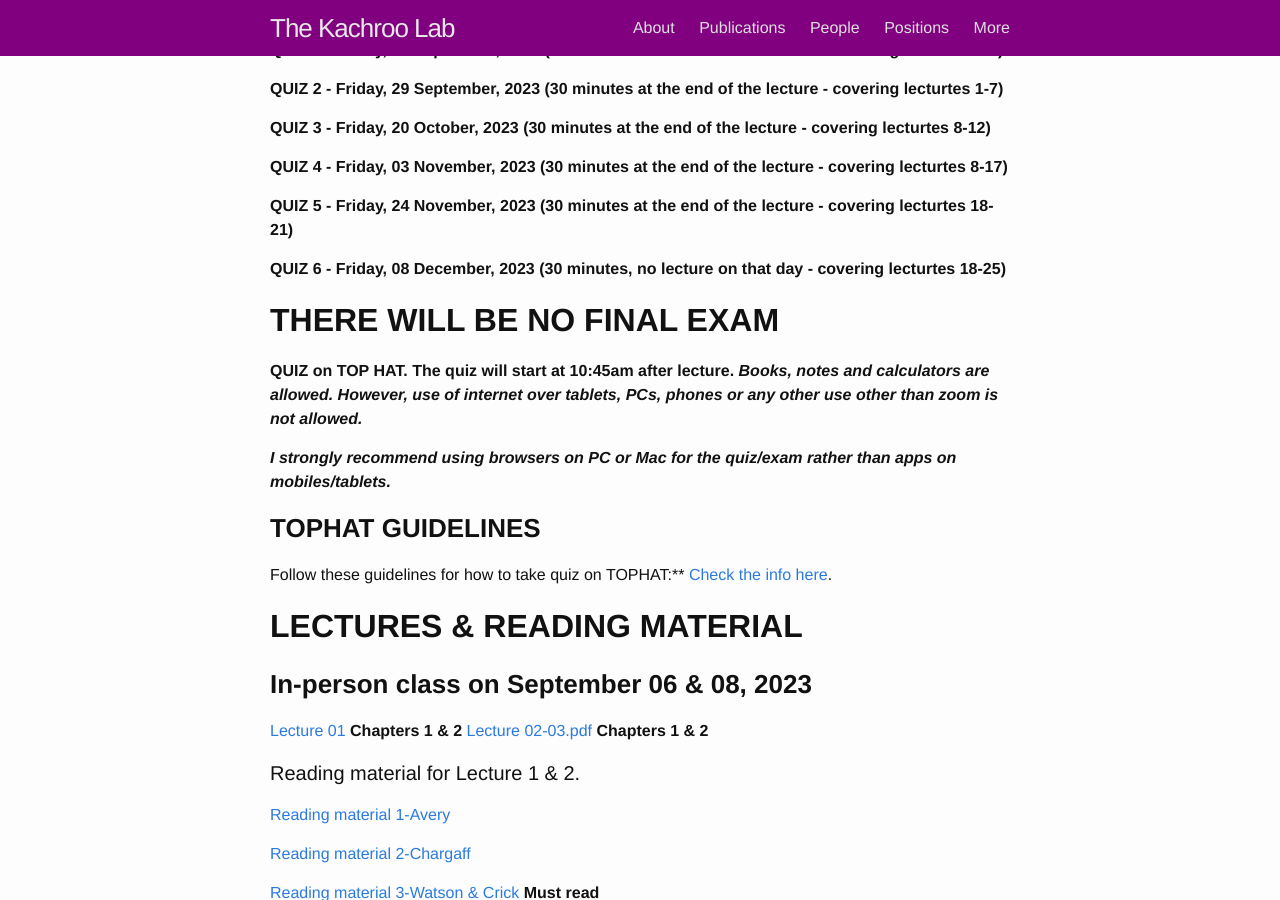
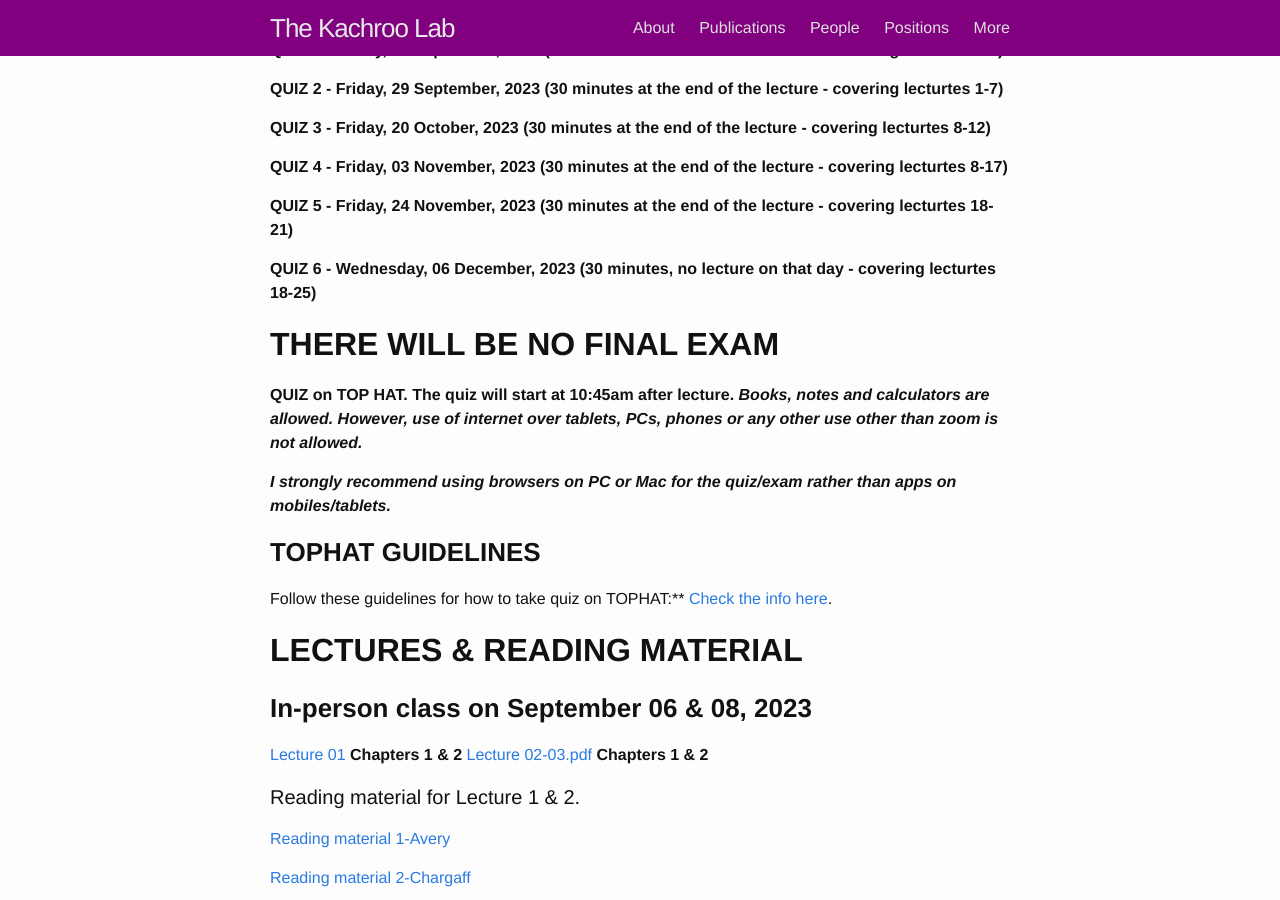
Before and after one commit to kachroolab/kachroolab, a Jekyll site: the page built from classes/BIOL367_fall_2023.md, in a window 1280 px wide and 900 px high, scrolled down 420 px. Built offline with Jekyll 4.4.1, drawn with Linux system fonts in a browser that asks for light colours.

Commit message:
Update BIOL367_fall_2023.md

```diff
--- a/classes/BIOL367_fall_2023.md
+++ b/classes/BIOL367_fall_2023.md
@@ -25,7 +25,7 @@ Here is a schedule for quiz. The lecture numbers are subjected to change.
 
 **QUIZ 5 - Friday, 24 November, 2023 (30 minutes at the end of the lecture - covering lecturtes 18-21)**
 
-**QUIZ 6 - Friday, 08 December, 2023 (30 minutes, no lecture on that day - covering lecturtes 18-25)**
+**QUIZ 6 - Wednesday, 06 December, 2023 (30 minutes, no lecture on that day - covering lecturtes 18-25)**
 
 
 ## **THERE WILL BE NO FINAL EXAM**
```
